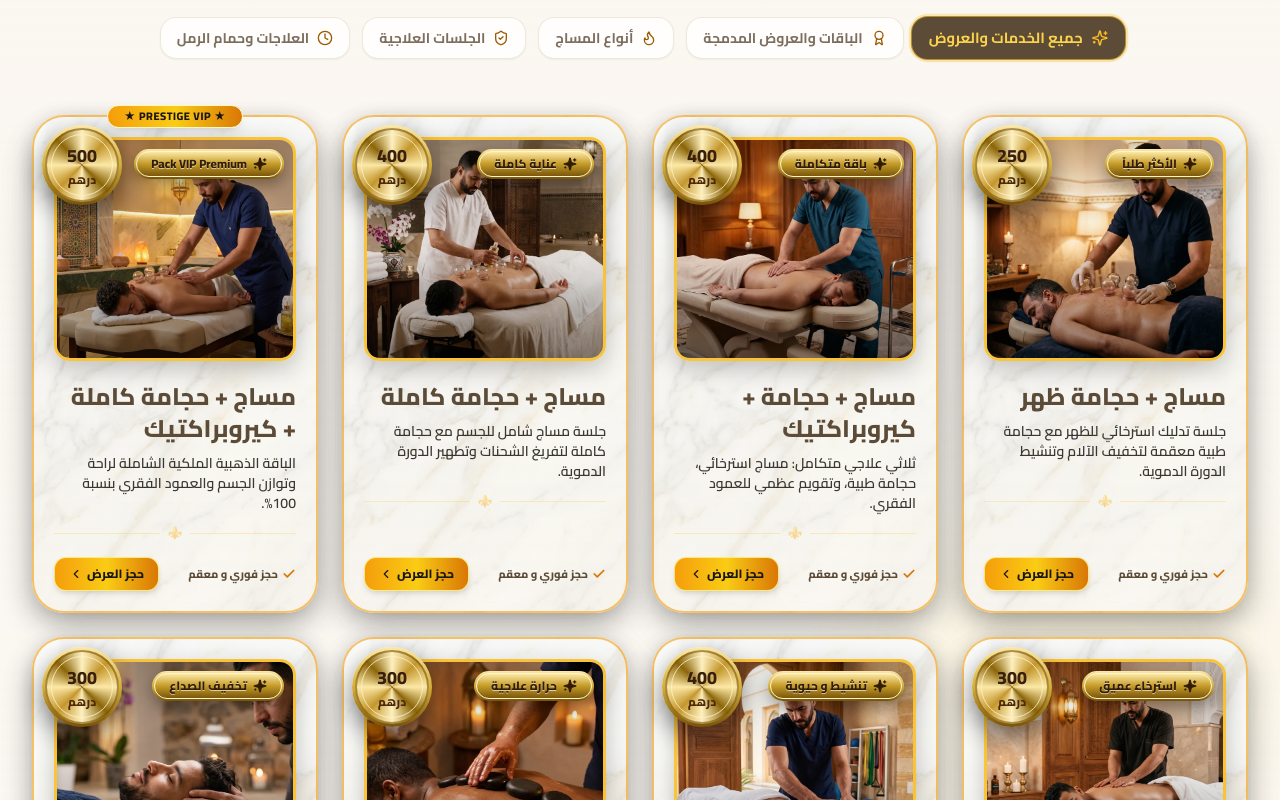
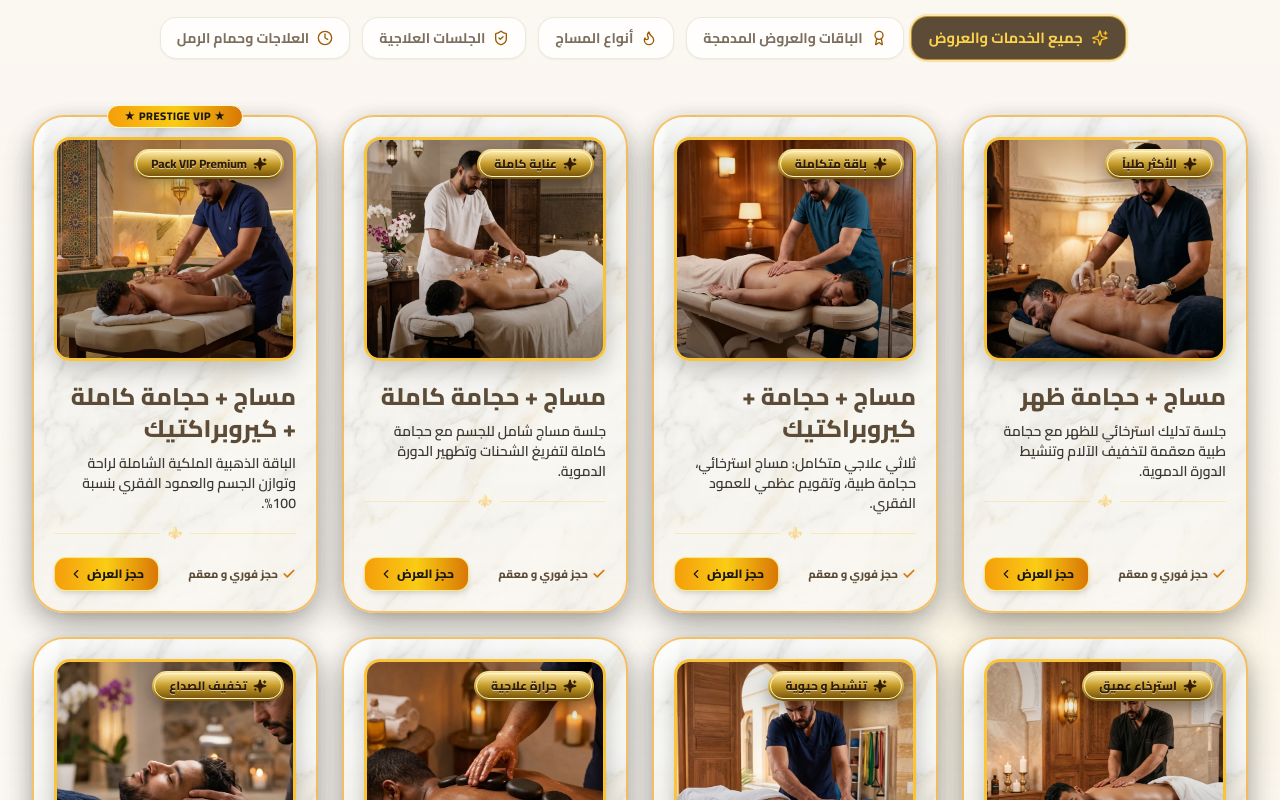
Before and after one commit to Bouzaabit-Oussama/ssadik-therapie, a React (Vite) app: page / in a window 1280 px wide. Shown: the part 2060-2860 px from the top of the page. Built offline with nearby package versions, Linux system fonts and the light colour scheme; no server answers.

Commit message:
v2.8.6: Add fluid desktop hover popup animation for 3D gold price medallion seal while maintaining mobile responsive visibility

```diff
--- a/src/components/PricingCatalog.jsx
+++ b/src/components/PricingCatalog.jsx
@@ -492,8 +492,8 @@ export default function PricingCatalog({ t, onOpenModal }) {
                       </div>
                     </div>
 
-                    {/* Top Right 3D Minted Gold Medallion Price Seal (Matches generated card design) */}
-                    <div className="absolute -top-3 -end-3 z-30 w-20 h-20 sm:w-22 sm:h-22 p-[3px] rounded-full bg-gradient-to-b from-[#fce8a6] via-[#d4af37] to-[#785307] shadow-[0_10px_25px_rgba(0,0,0,0.45)] group-hover:scale-105 transition-transform duration-300">
+                    {/* Top Right 3D Minted Gold Medallion Price Seal (Fluid Desktop Cursor Hover Popup & Mobile Visible) */}
+                    <div className="absolute -top-3 -end-3 z-30 w-20 h-20 sm:w-22 sm:h-22 p-[3px] rounded-full bg-gradient-to-b from-[#fce8a6] via-[#d4af37] to-[#785307] shadow-[0_10px_25px_rgba(0,0,0,0.45)] opacity-100 translate-y-0 scale-100 md:opacity-0 md:-translate-y-2 md:scale-75 md:pointer-events-none md:group-hover:opacity-100 md:group-hover:translate-y-0 md:group-hover:scale-100 md:group-hover:pointer-events-auto transition-all duration-500 ease-out">
                       <div className="w-full h-full rounded-full bg-[conic-gradient(from_180deg_at_50%_50%,#fef0be_0deg,#c4972e_45deg,#fce8a6_90deg,#8b6508_135deg,#fef0be_180deg,#c4972e_225deg,#fce8a6_270deg,#8b6508_315deg,#fef0be_360deg)] border-2 border-[#785307]/60 flex flex-col items-center justify-center relative overflow-hidden">
                         {/* Concentric Engraved Ring */}
                         <div className="absolute inset-1 rounded-full border border-[#fef3c7]/80 pointer-events-none"></div>
--- a/src/version.js
+++ b/src/version.js
@@ -1,2 +1,2 @@
-export const APP_VERSION = "v2.8.5";
+export const APP_VERSION = "v2.8.6";
 export const BUILD_DATE = new Date().toISOString().split('T')[0];
```
